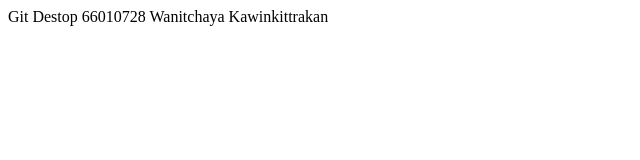
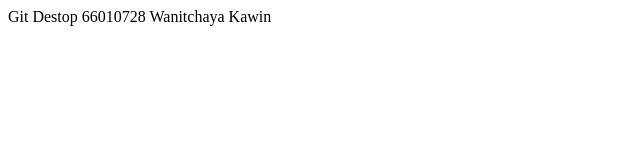
Before and after one commit to linlinkw/git101, a plain HTML site: page index.html in a window 1280 px wide. Shown: the full height of the page, 0-640 px from the left. Drawn offline with Linux system fonts and the light colour scheme.

Commit message:
Update index.html

```diff
--- a/index.html
+++ b/index.html
@@ -6,6 +6,6 @@
     <title>Document</title>
 </head>
 <body>
-    Git Destop 66010728 Wanitchaya Kawinkittrakan
+    Git Destop 66010728 Wanitchaya Kawin
 </body>
 </html>
```
